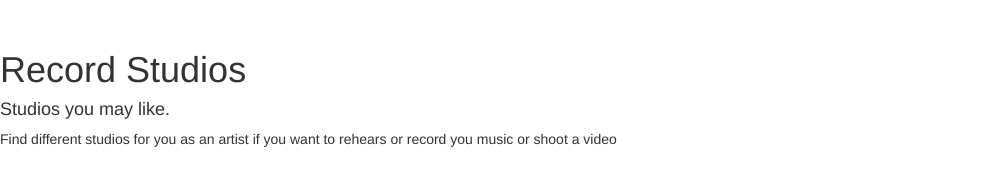
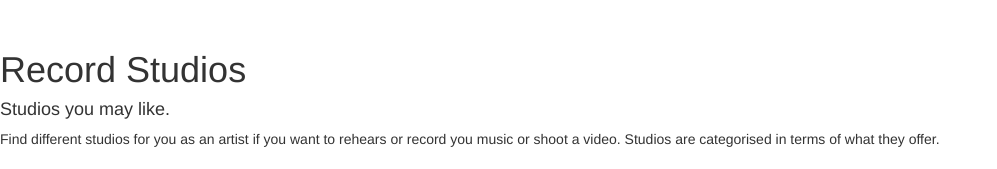
Before and after one commit to Grantone/Record-Studio, a Django app: page / in a window 1280 px wide. Shown: the part 78-247 px from the top of the page, without its empty margins (0-997 px from the left). Run offline with Django 3.2, Linux system fonts and the light colour scheme; tables that the repository leaves empty hold one stand-in row (values such as "Sample post"); grey boxes marked "Sample" are stand-in pictures; parts of the project's set-up code (start-up, migrations or seed data) failed here and were passed over; some libraries are stand-ins or nearby versions.

Commit message:
modified index template

```diff
--- a/recordstudio/studio/templates/index.html
+++ b/recordstudio/studio/templates/index.html
@@ -5,7 +5,7 @@
     <ul>
       {% for tag in tags%}
       <div class="col-md-1">
-        <a href="{% url 'tags' tag.id%}"><img src="{{tags.image.url}}" alt="{{tags.name}}" height="40px" width="100%"></a> {{tags.name}}
+        <a href="{% url 'tags' tag.id%}"><img src="{{tags.pic.url}}" alt="{{tags.name}}" height="40px" width="100%"></a> {{tags.name}}
       </div>
       {% endfor %}
     </ul>
@@ -16,7 +16,7 @@
   <div class="row">
     <h1>Record Studios</h1>
     <h4>Studios you may like.</h4>
-    <p>Find different studios for you as an artist if you want to rehears or record you music or shoot a video</p>
+    <p>Find different studios for you as an artist if you want to rehears or record you music or shoot a video. Studios are categorised in terms of what they offer.</p>
   </div>
 
 
```
Also changed, not shown: recordstudio/media/posts/studiocat14.jpeg (added), recordstudio/studio/static/images/studiocat15.jpeg (added).
